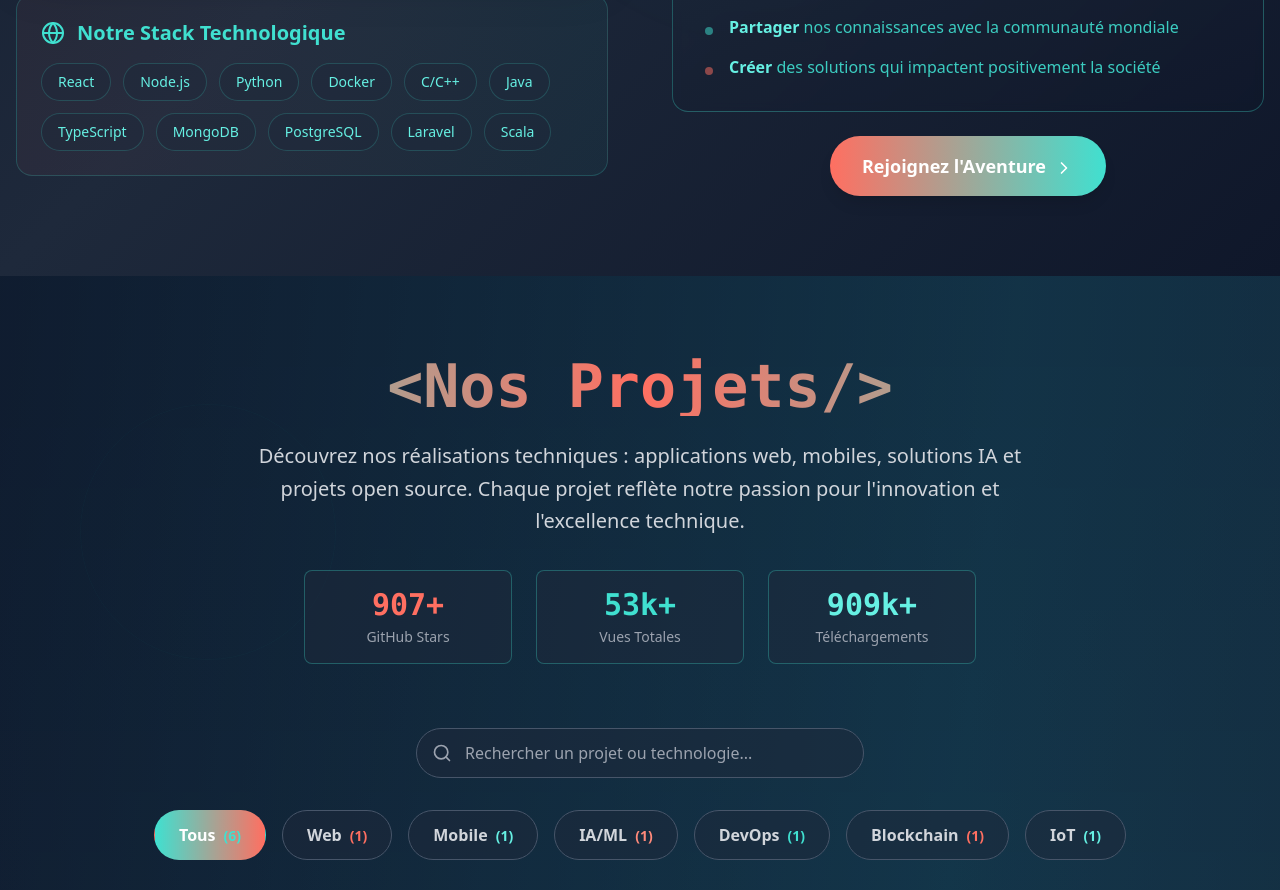
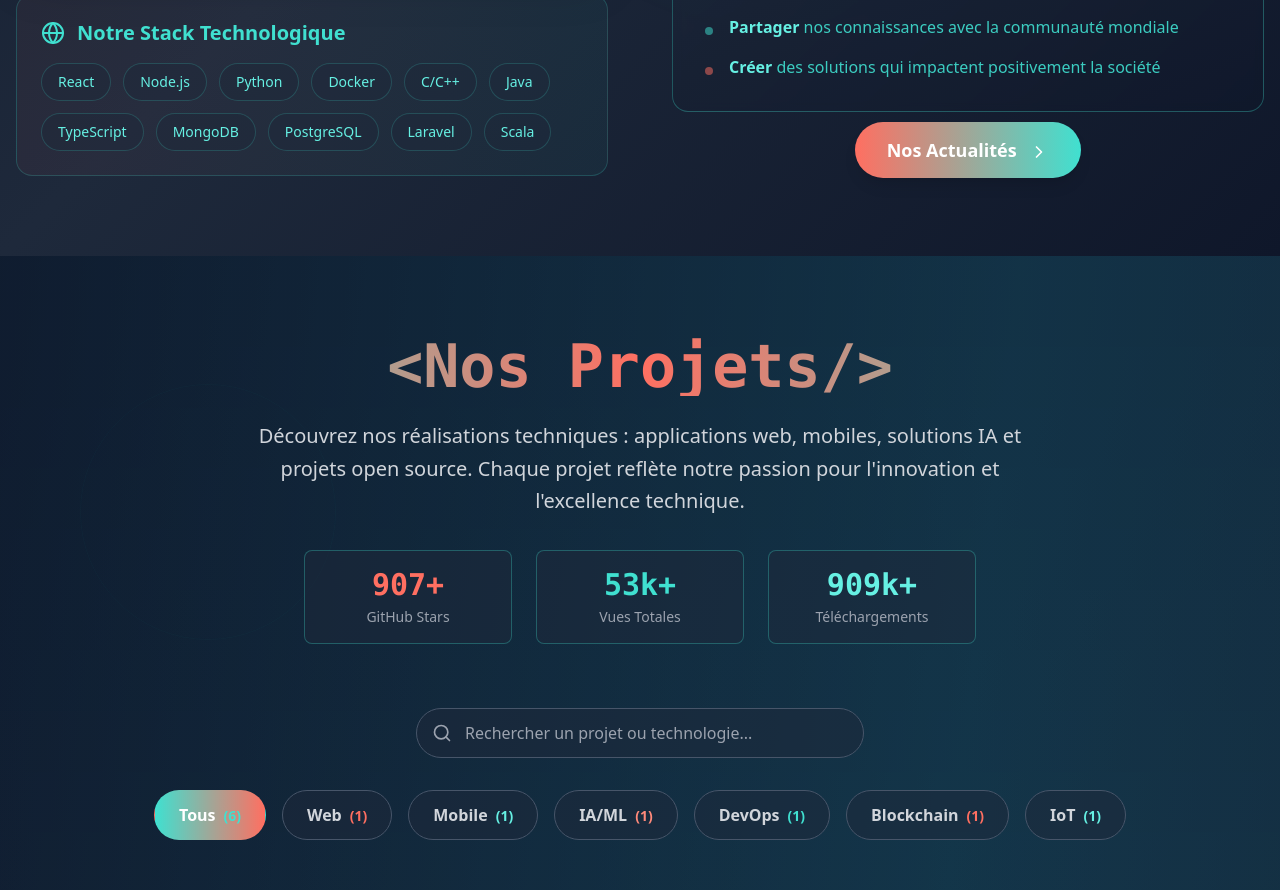
Before and after one commit to 7Emma/OPPAI, a React (Vite) app: page / in a window 1280 px wide. Shown: the part 1960-2850 px from the top of the page. Built offline with nearby package versions, Linux system fonts and the light colour scheme.

Commit message:
Oppai-site

```diff
--- a/src/pages/About.jsx
+++ b/src/pages/About.jsx
@@ -8,18 +8,22 @@ import {
   Globe,
   ChevronRight,
 } from "lucide-react";
+import { Link } from "react-router-dom";
 
 const AboutSection = () => {
   const [hoveredStat, setHoveredStat] = useState(null);
   const [typedText, setTypedText] = useState("");
   const [currentIndex, setCurrentIndex] = useState(0);
 
-  const values = useMemo(() => [
+  const values = useMemo(
+    () => [
       "Innovation continue",
       "Code quality first",
       "Open source mindset",
       "Collaborative spirit",
-], []);
+    ],
+    []
+  );
 
   useEffect(() => {
     const currentValue = values[currentIndex];
@@ -38,7 +42,6 @@ useEffect(() => {
 
     return () => clearTimeout(timeoutId);
   }, [typedText, currentIndex, values]);
-
 
   const stats = [
     {
@@ -280,13 +283,13 @@ useEffect(() => {
 
             {/* Call to Action */}
             <div className="text-center">
-              <button className="group bg-gradient-to-r from-coral to-turquoise text-white px-8 py-4 rounded-full font-bold text-lg hover:scale-105 transition-all duration-300 shadow-lg hover:shadow-xl">
-                Rejoignez l'Aventure
+              <Link to="/new" className="group bg-gradient-to-r from-coral to-turquoise text-white px-8 py-4 rounded-full font-bold text-lg hover:scale-105 transition-all duration-300 shadow-lg hover:shadow-xl">
+                Nos Actualités{" "}
                 <ChevronRight
                   className="inline-block ml-2 group-hover:translate-x-1 transition-transform"
                   size={20}
                 />
-              </button>
+              </Link>
             </div>
           </div>
         </div>
```
Lines whose indentation alone changed are shown as unchanged.
